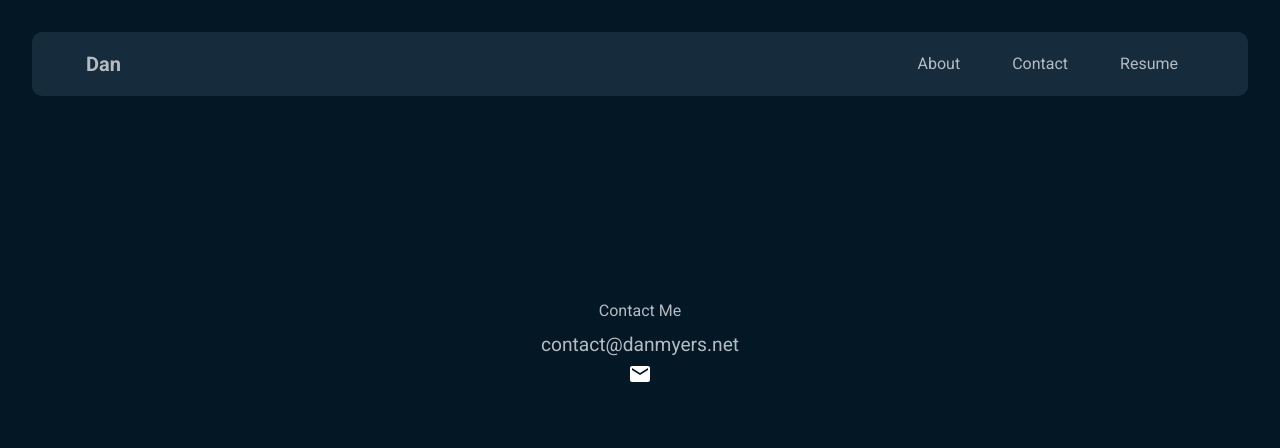
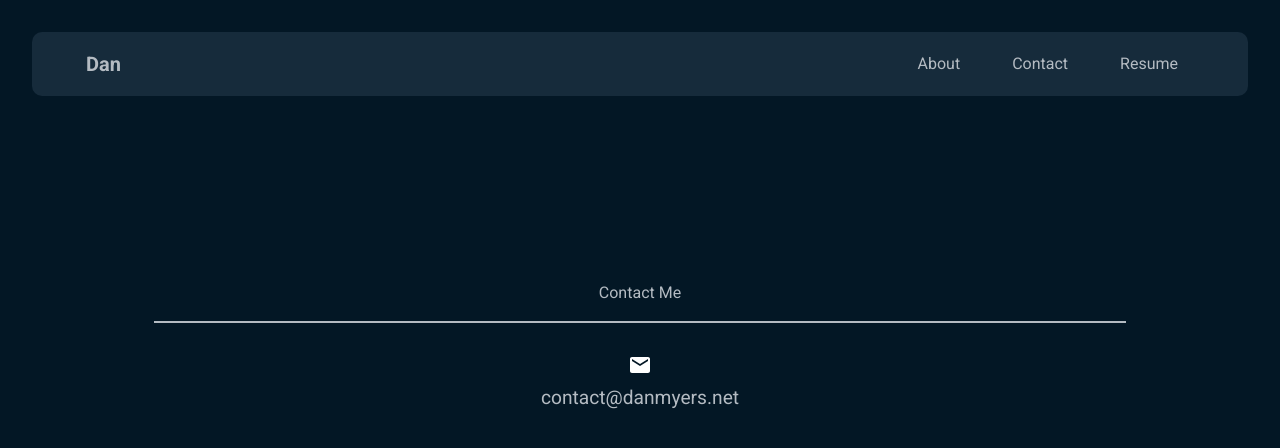
Before and after one commit to DanMyers300/danmyers.net, a React (Vite) app: page /contact in a window 1280 px wide. Shown: the top 448 px of the page. Built offline with nearby package versions, Linux system fonts and the light colour scheme.

Commit message:
added contact email link

```diff
--- a/src/components/Contact.tsx
+++ b/src/components/Contact.tsx
@@ -2,17 +2,34 @@ import '../styles/Contact.css';
 import { MdEmail } from 'react-icons/md';
 
 function Contact() {
+  const handleEmailClick = () => {
+    window.open('mailto:contact@danmyers.net', '_blank');
+  };
+
+  const renderEmailLink = (className, children) => {
+    return (
+      <a
+        href="mailto:contact@danmyers.net"
+        className={className}
+        onClick={(e) => {
+          e.preventDefault();
+          handleEmailClick();
+        }}
+        target="_blank"
+        rel="noopener noreferrer"
+      >
+        {children}
+      </a>
+    );
+  };
+
   return (
     <main>
       <h1>Contact Me</h1>
-      <br />
+      <hr className="separator-bar" />
       <div className="contact-container">
-        <a href="mailto:contact@danmyers.net" className="email-link" target="_blank" rel="noopener noreferrer">
-          contact@danmyers.net
-        </a>
-        <a href="mailto:contact@danmyers.net" className="mail-link" target="_blank" rel="noopener noreferrer">
-          <MdEmail className="mail-icon" />
-        </a>
+        {renderEmailLink('mail-link', <MdEmail className="mail-icon" />)}
+        {renderEmailLink('email-link', 'contact@danmyers.net')}
       </div>
     </main>
   );
--- a/src/styles/Contact.css
+++ b/src/styles/Contact.css
@@ -1,76 +1,5 @@
-.contact-form {
-  max-width: 600px;
-  margin: 0 auto;
-  margin-top: 20px;
-  padding: 20px;
-  background-color: #1a2a3a;
-  border-radius: 10px;
-  box-shadow: 0 4px 8px rgba(0, 0, 0, 0.2);
-}
-
-.contact-form div {
-  margin-bottom: 15px;
-}
-
-.contact-form label {
-  display: block;
-  font-size: 16px;
-  font-weight: bold;
-  margin-bottom: 5px;
-  color: #b4bbc2;
-}
-
-.contact-form input,
-.contact-form textarea {
-  width: 100%;
-  padding: 10px;
-  font-size: 14px;
-  border: 1px solid #2fa0f6;
-  border-radius: 5px;
-  background-color: #162b3b;
-  color: #b4bbc2;
-  transition: border-color 0.3s ease;
-}
-
-.contact-form input:focus,
-.contact-form textarea:focus {
-  border-color: #0077b5;
-  outline: none;
-}
-
-.contact-form textarea {
-  resize: vertical;
-  min-height: 150px;
-}
-
-.contact-form button {
-  display: block;
-  width: 100%;
-  padding: 10px;
-  font-size: 16px;
-  font-weight: bold;
-  color: #fff;
-  background-color: #2fa0f6;
-  border: none;
-  border-radius: 5px;
-  cursor: pointer;
-  transition: background-color 0.3s ease;
-}
-
-.contact-form button:hover {
-  background-color: #0077b5;
-}
-
-.contact-form a {
-  color: #2fa0f6;
-  text-decoration: none;
-  transition: color 0.3s ease;
-}
-
-.contact-form a:hover {
-  color: #0077b5;
-}
 .contact-container {
+  margin-top: 10px;
   display: flex;
   flex-direction: column;
   align-items: center;
@@ -100,3 +29,10 @@
   font-size: 24px;
   color: white;
 }
+
+.separator-bar {
+  width: 80%;
+  height: 2px;
+  background-color: #b4bbc2;
+  margin: 20px 0;
+}
```
